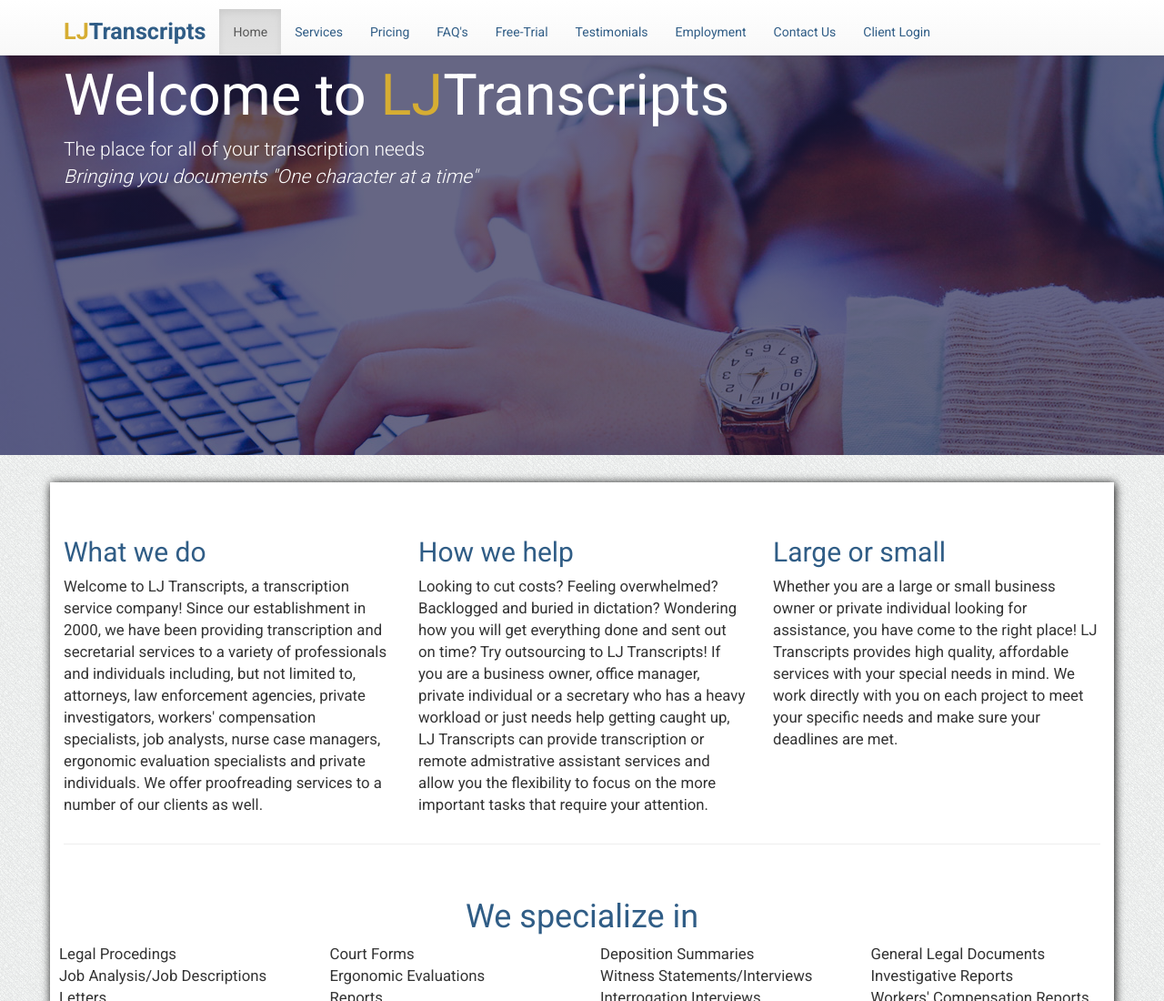
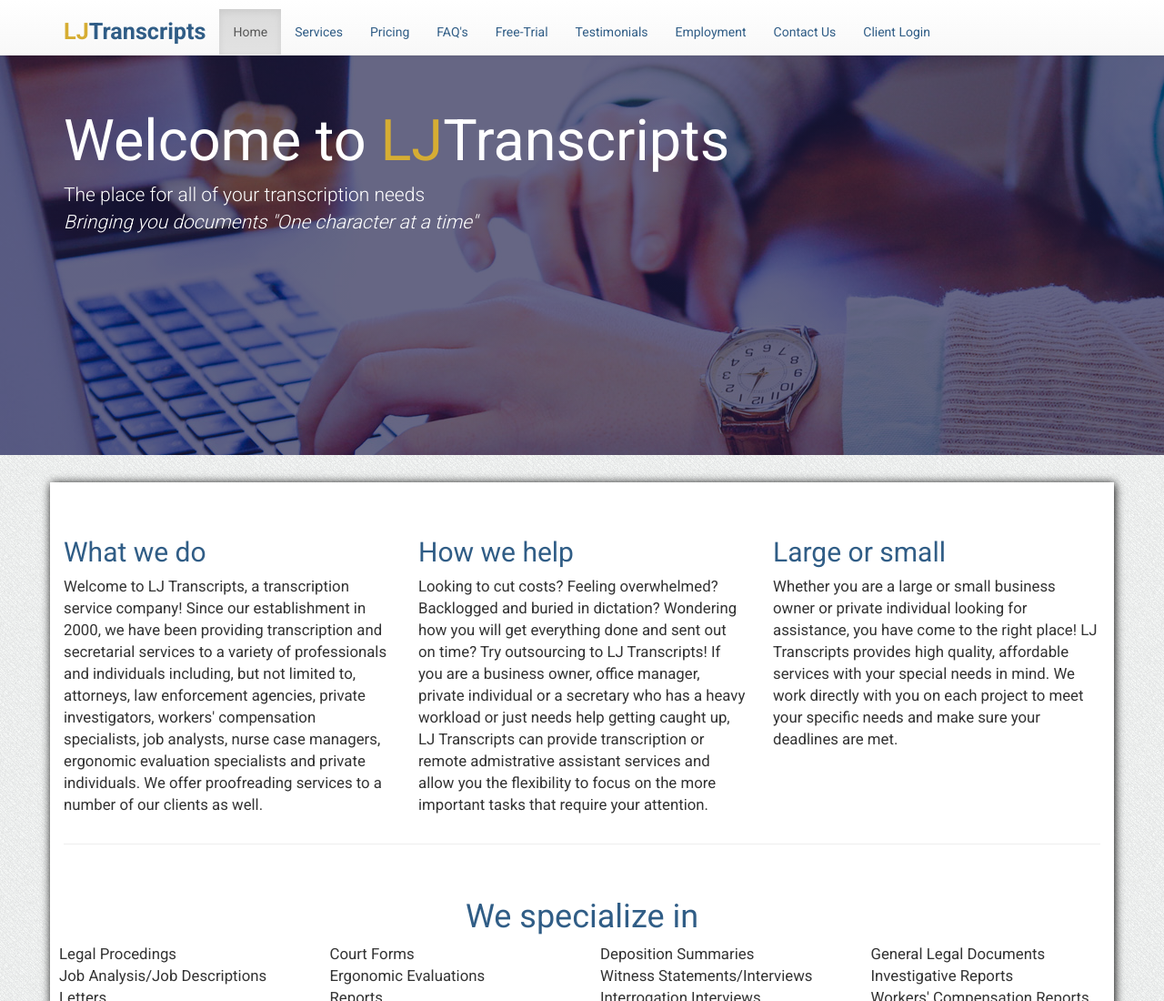
Before and after one commit to patrickmult/LJTranscripts_website, a plain HTML site: page index.html in a window 1280 px wide. Shown: the top 1100 px of the page at 91% size. Drawn offline with nearby package versions, Linux system fonts and the light colour scheme.

Commit message:
jumbotron top margin

```diff
--- a/css/main.css
+++ b/css/main.css
@@ -42,6 +42,7 @@ blockquote footer {
 
 .jumbotron {
     padding: 0px;
+    padding-top: 50px;
     background: linear-gradient(rgba(0,0,50,.6),rgba(0,0,50,0.6)), url(../img/typist.jpg);
     background-position: center;
     height: 450px;
--- a/index.html
+++ b/index.html
@@ -56,7 +56,7 @@
     <!-- Main jumbotron for a primary marketing message or call to action -->
     <div class="jumbotron">
       <div class="container">
-        <h1>Welcome to <span class="LJ">LJ</span>Transcripts</h1>
+        <h1>Welcome to <span class="LJ">LJ</span><span class="blu">Transcripts</span></h1>
         <p>The place for all of your transcription needs<br>
          <i>Bringing you documents "One character at a time"</i></p>
       </div>
```
